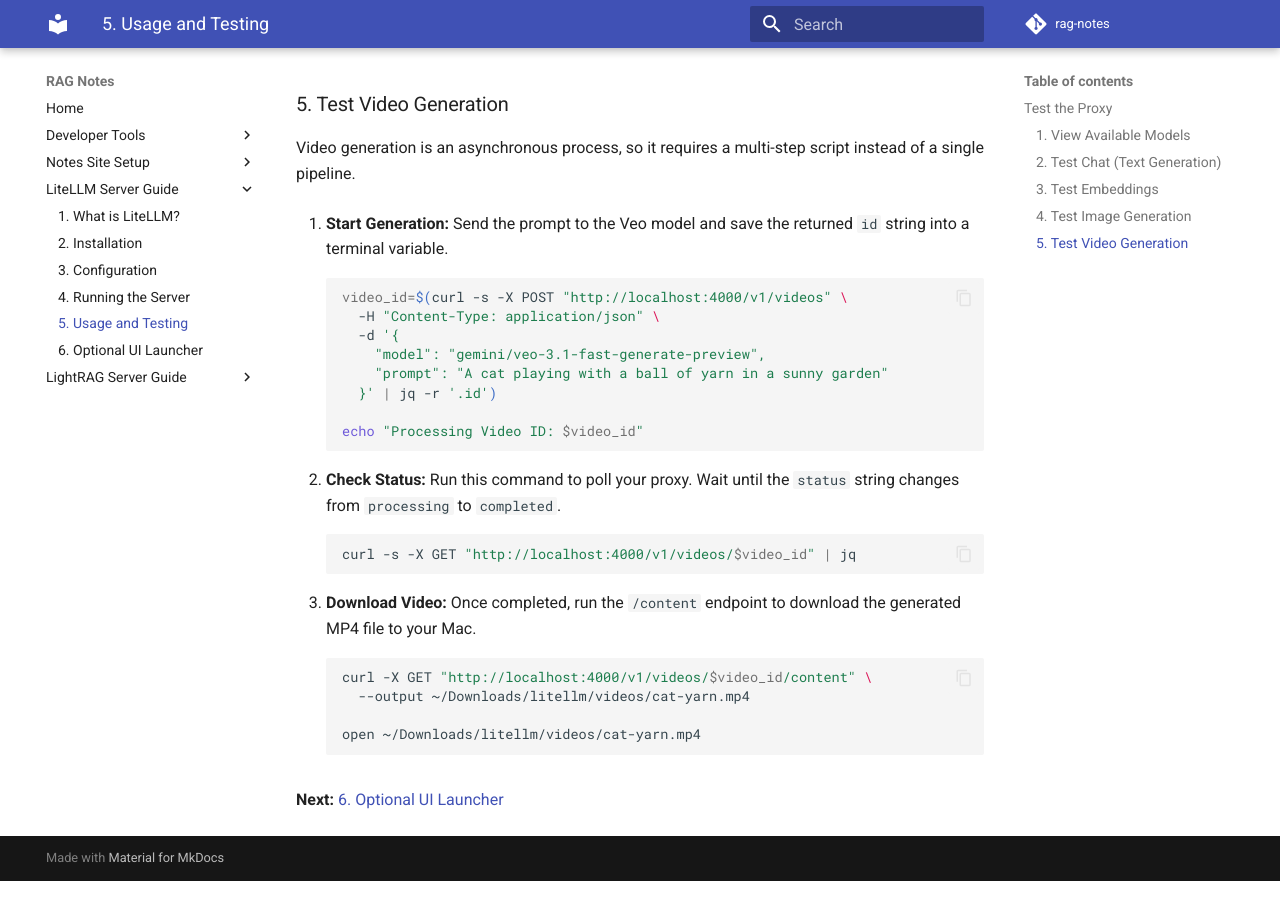
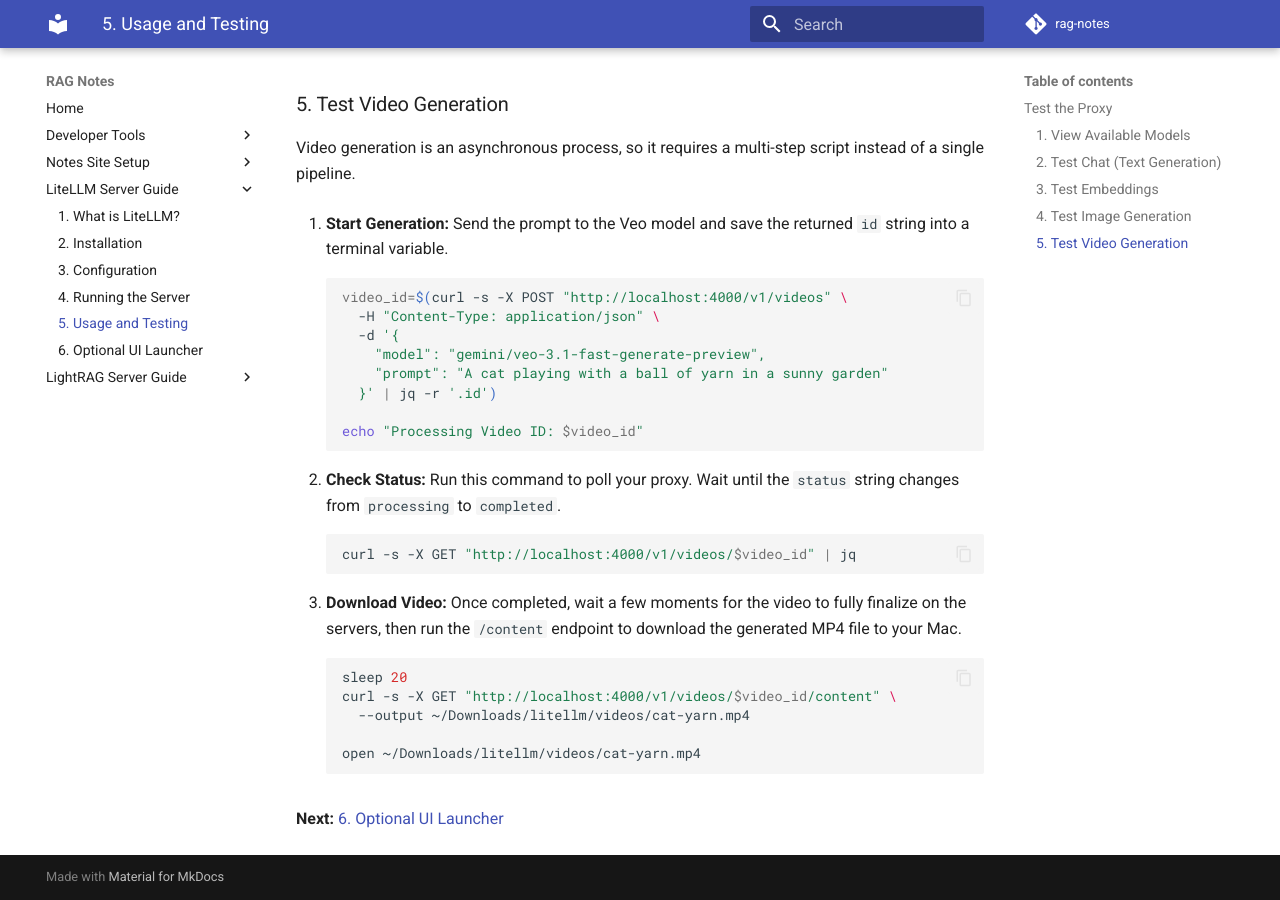
Before and after one commit to kbhatiya999/rag-notes, an MkDocs documentation site: the page built from docs/litellm/5-usage-and-testing.md, in a window 1280 px wide and 900 px high, scrolled down 1787 px. Built offline with MkDocs 1.6.1 and Material for MkDocs 9.7.7, drawn with Linux system fonts in a browser that asks for light colours; comment, search, counter and statistics services are not loaded.

Commit message:
Added a 20s sleep delay to video downloads to ensure the backend fully renders the MP4 block.

````diff
--- a/docs/litellm/5-usage-and-testing.md
+++ b/docs/litellm/5-usage-and-testing.md
@@ -89,9 +89,10 @@
    curl -s -X GET "http://localhost:4000/v1/videos/$video_id" | jq
    ```
 
-3. **Download Video:** Once completed, run the `/content` endpoint to download the generated MP4 file to your Mac.
+3. **Download Video:** Once completed, wait a few moments for the video to fully finalize on the servers, then run the `/content` endpoint to download the generated MP4 file to your Mac.
    ```bash
-   curl -X GET "http://localhost:4000/v1/videos/$video_id/content" \
+   sleep 20
+   curl -s -X GET "http://localhost:4000/v1/videos/$video_id/content" \
      --output ~/Downloads/litellm/videos/cat-yarn.mp4
 
    open ~/Downloads/litellm/videos/cat-yarn.mp4
````
